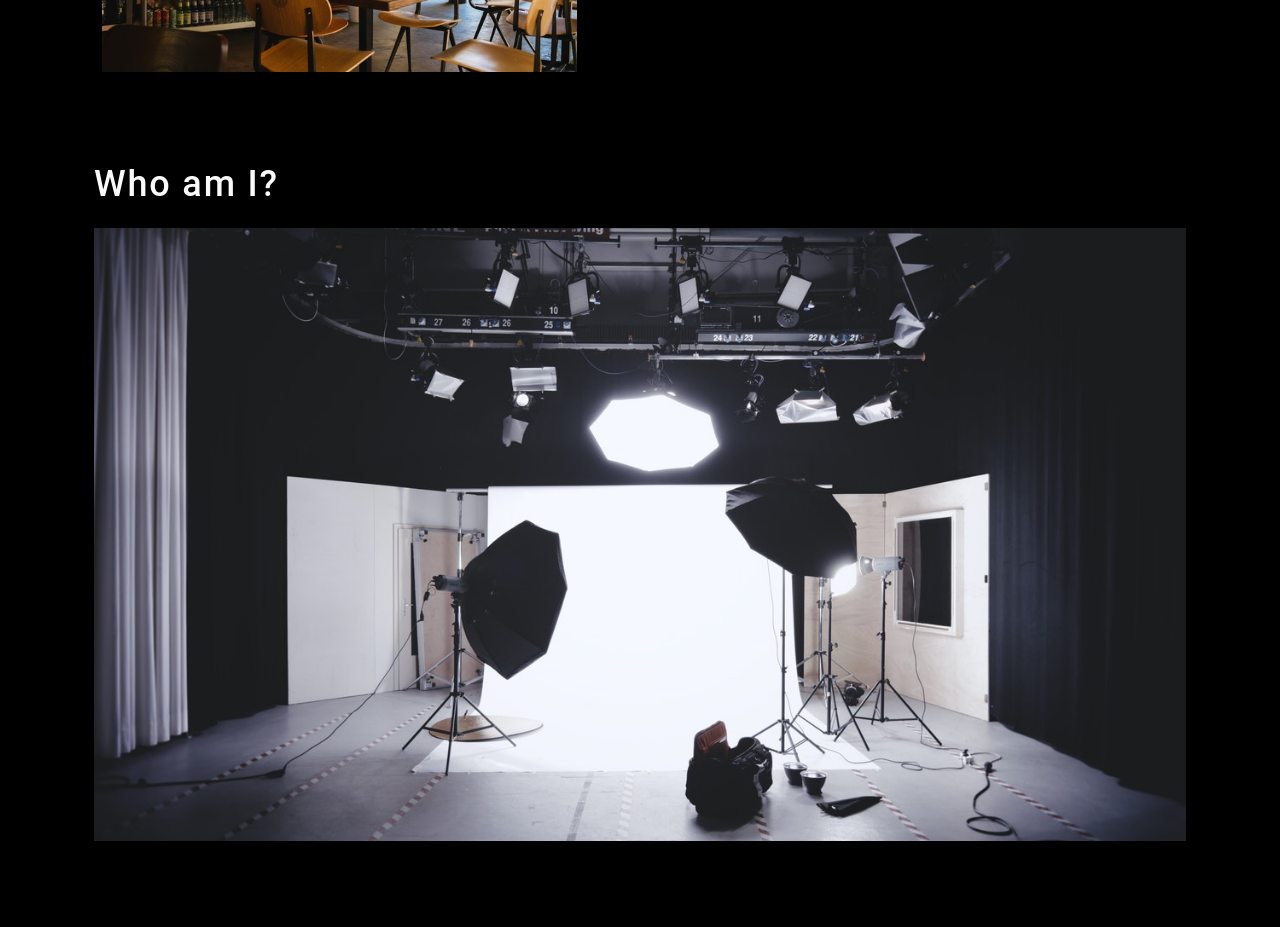
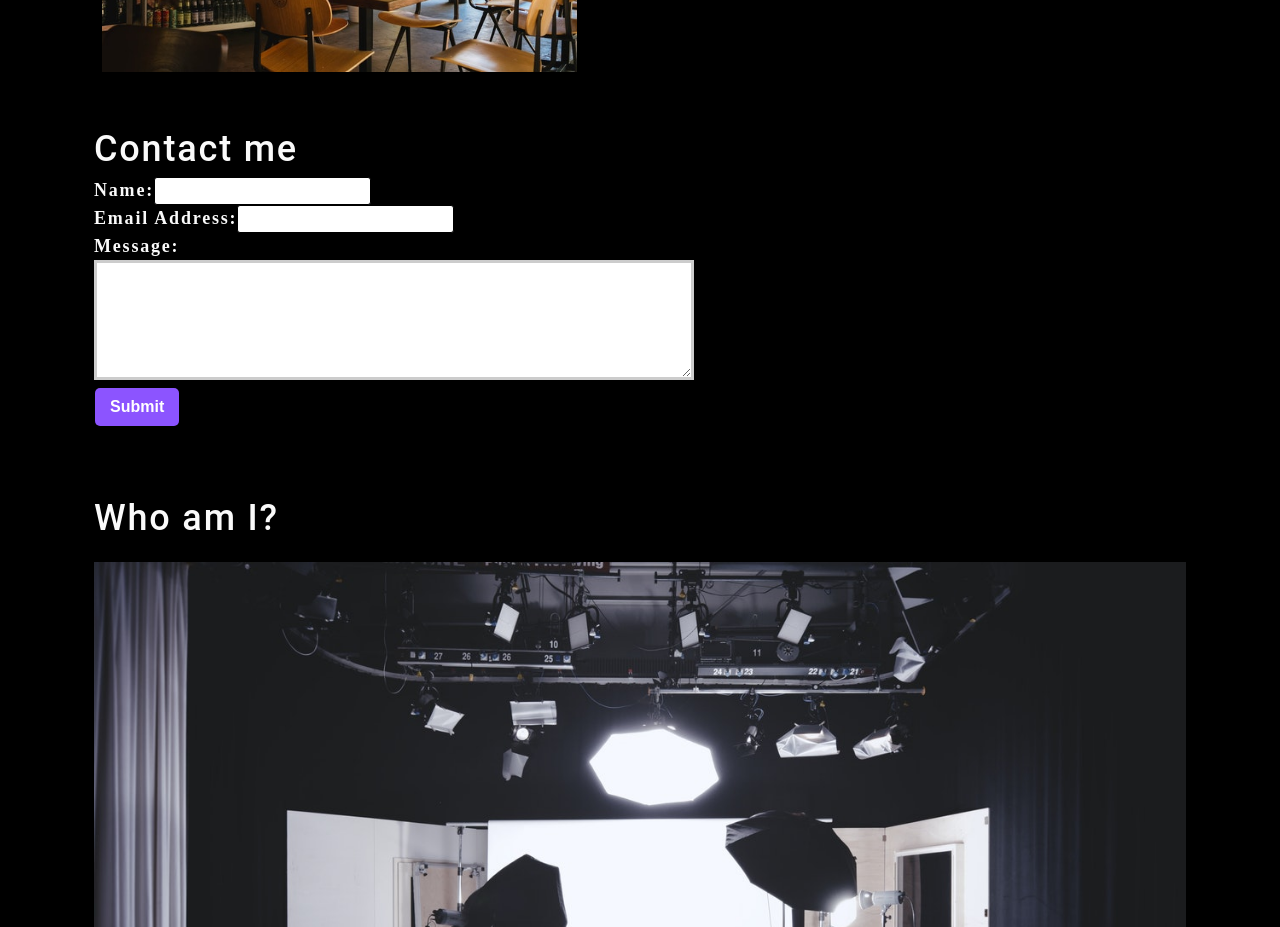
Before and after one commit to cmskorcz/photo-port, a React (Create React App) app: page / in a window 1280 px wide. Shown: the part 1140-2067 px from the top of the page. Built offline with nearby package versions, Linux system fonts and the light colour scheme.

Commit message:
added input and form submit handlers

```diff
--- a/src/App.js
+++ b/src/App.js
@@ -2,6 +2,7 @@
 import About from './components/About';
 import Nav from './components/Nav';
 import Gallery from './components/Gallery';
+import ContactForm from './components/Contact';
 import './index.css'
 
 function App() {
@@ -35,6 +36,7 @@
       ></Nav>
       <main>
         <Gallery currentCategory={currentCategory}></Gallery>
+        <ContactForm></ContactForm>
         <About></About>
       </main>
     </div>
--- /dev/null
+++ b/src/components/Contact/index.js
@@ -0,0 +1,37 @@
+import React, { useState } from "react";
+
+function ContactForm() {
+  const [formState, setFormState] = useState({ name: '', email: '', message: '' });
+  const { name, email, message } = formState;
+
+  function handleChange (e) {
+    setFormState({ ...formState, [e.target.name]: e.target.value })
+  }
+
+  function handleSubmit (e) {
+    e.preventDefault();
+    console.log(formState)
+  }
+  return (
+    <section>
+      <h1>Contact me</h1>
+      <form id='contact-form' onSubmit={handleSubmit}>
+        <div>
+          <label htmlFor='name'>Name:</label>
+          <input type='text' name='name' defaultValue={name} onChange={handleChange} />
+        </div>
+        <div>
+          <label htmlFor="email">Email Address:</label>
+          <input type='email' name='email' defaultValue={email} onChange={handleChange} />
+        </div>
+        <div>
+          <label htmlFor="message">Message:</label>
+          <textarea name='message' rows='5' defaultValue={message} onChange={handleChange} />
+        </div>
+        <button type='submit'>Submit</button>
+      </form>
+    </section>
+  )
+}
+
+export default ContactForm;
```
